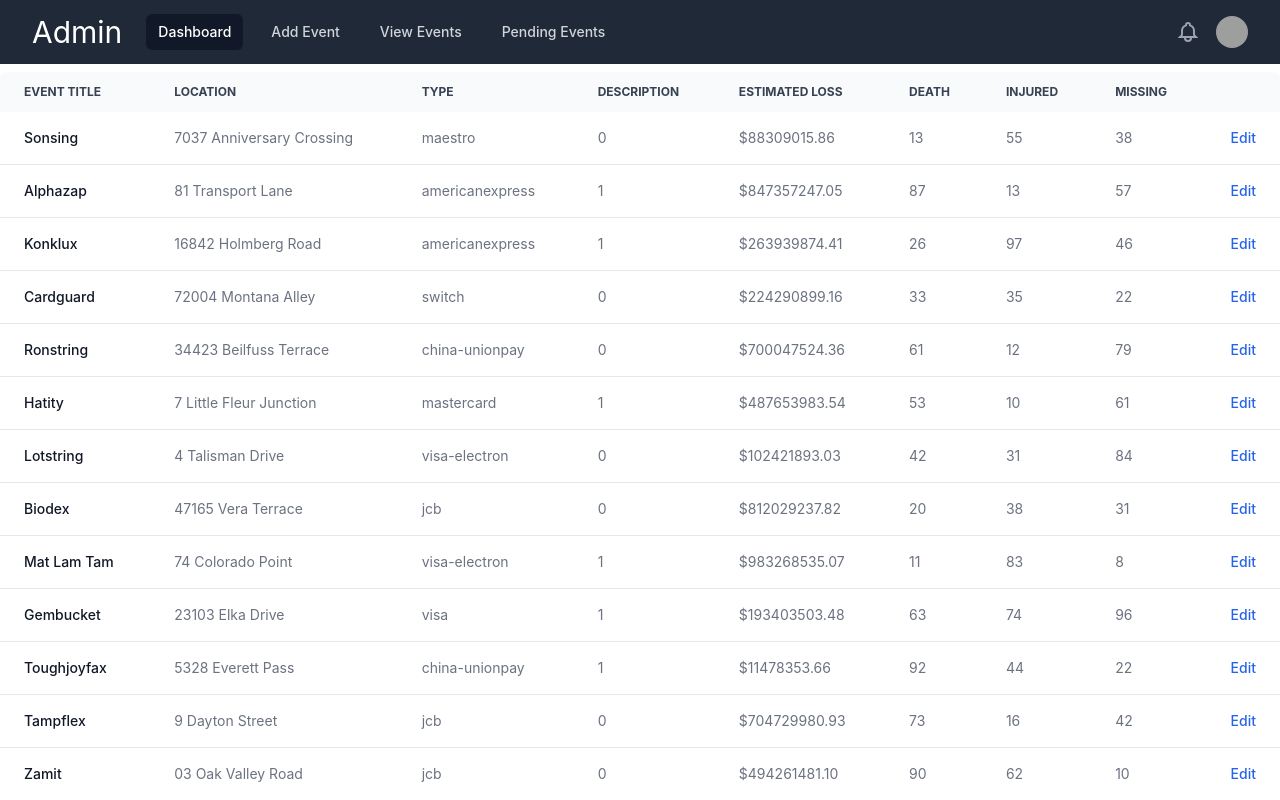
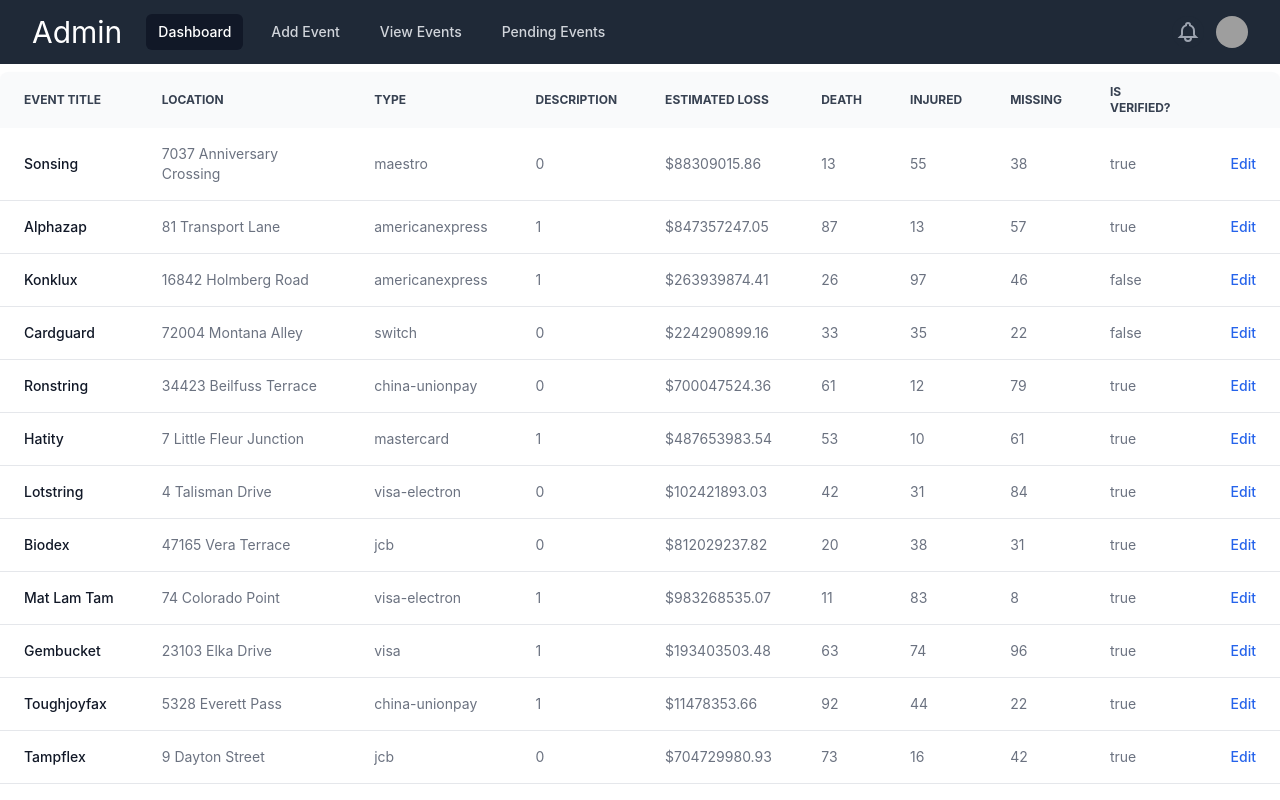
Before and after one commit to thenepaligamer/DisasterManagementSystems, a React (Vite) app in the folder FrontEnd/: page /admin/view-events in a window 1280 px wide. Shown: the top 800 px of the page. Built offline with nearby package versions, Linux system fonts and the light colour scheme; grey boxes are pictures that could not be loaded.

Commit message:
user:show events
change the event table according to the route. For user, table should not show the is_verified and edit column

```diff
--- a/FrontEnd/src/components/react-table/BasicTable.jsx
+++ b/FrontEnd/src/components/react-table/BasicTable.jsx
@@ -36,12 +36,13 @@ export default function BasicTable() {
             <td className="px-6 py-4">
                 {event.missing}
             </td>
-           {!isUser && (<td className="px-6 py-4">
+           {!isUser && <td className="px-6 py-4">
                {event.is_verified}
-           </td> &&
+           </td> }
+           {!isUser &&
             <td className="px-6 py-4 text-right">
                 <a href="#" className="font-medium text-blue-600  hover:underline">Edit</a>
-            </td>) }
+            </td> }
         </tr> )
     })
     return (
@@ -76,7 +77,8 @@ export default function BasicTable() {
                     </th>
                     {!isUser && <th scope="col" className="px-6 py-3">
                         is Verified?
-                    </th> &&
+                    </th> }
+                    {!isUser &&
                     <th scope="col" className="px-6 py-3">
                         <span className="sr-only">Edit</span>
                     </th> }
```
